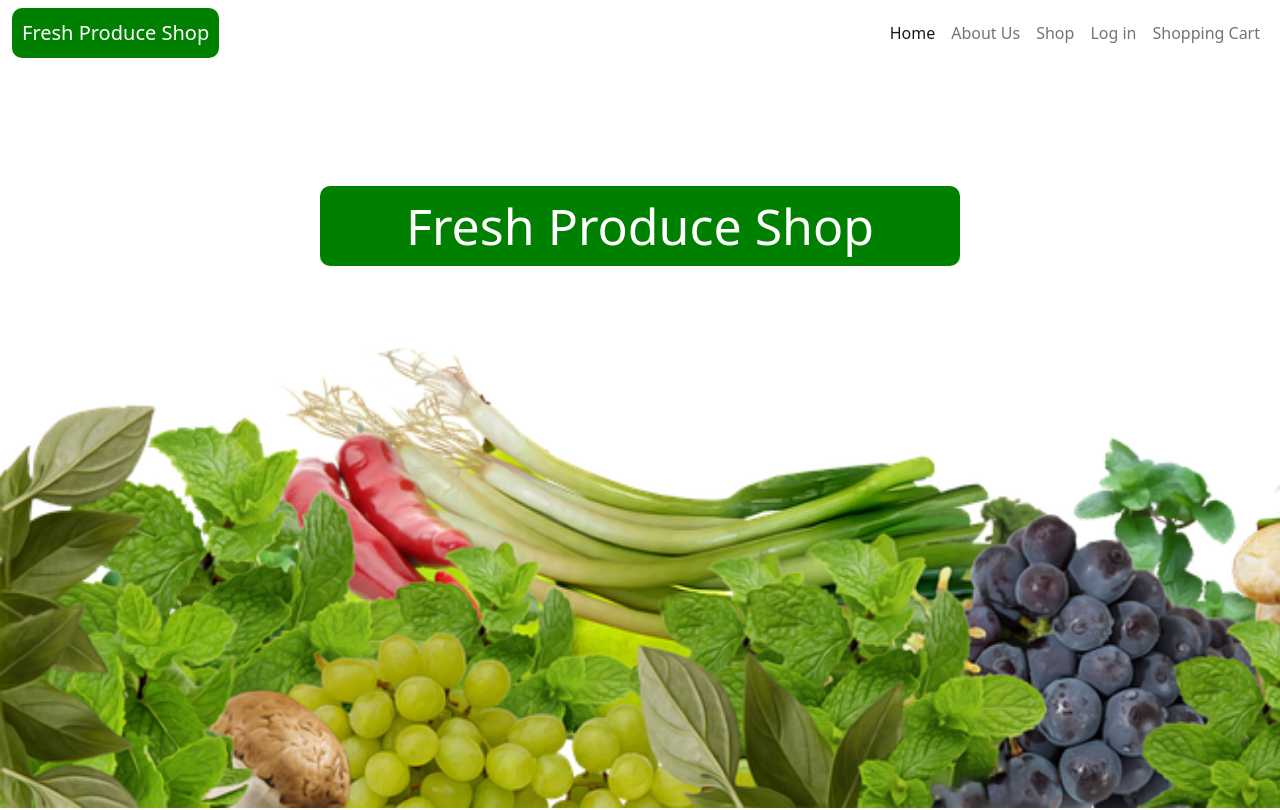
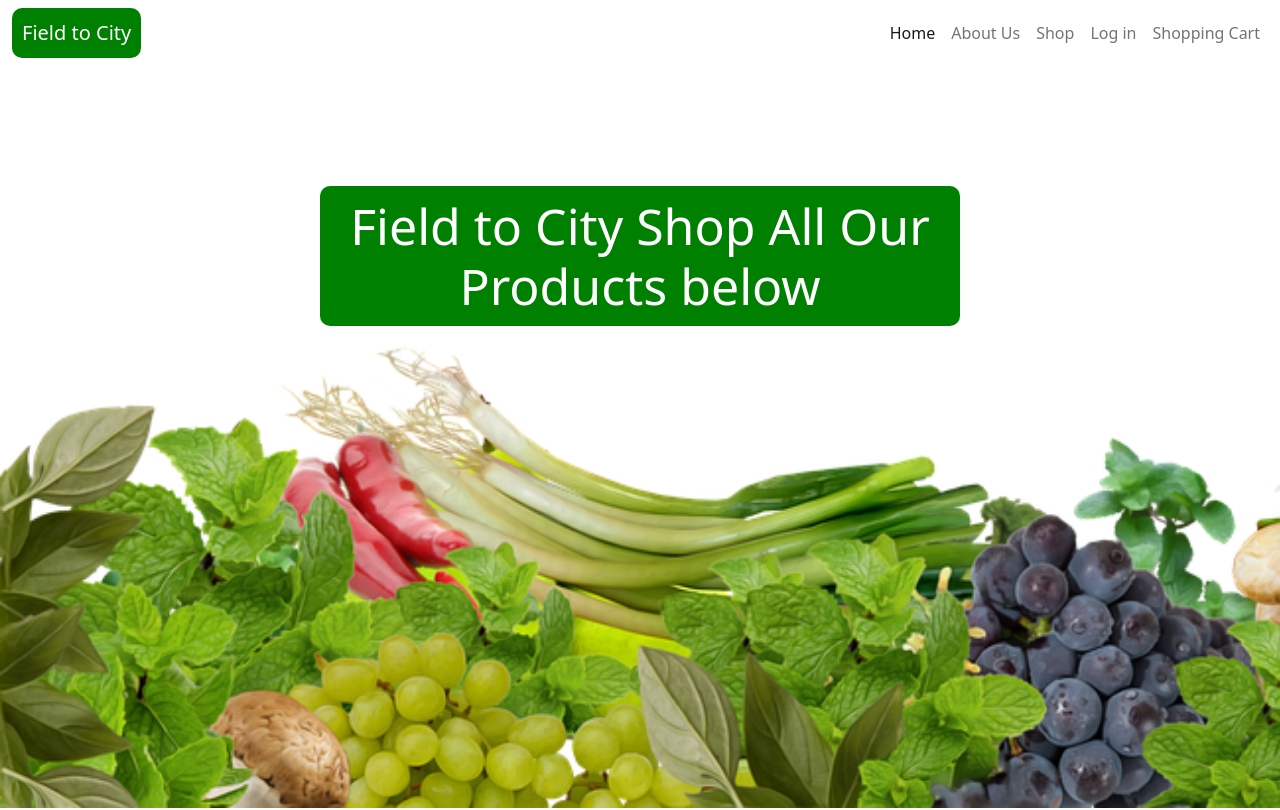
Before and after one commit to fshkokani/Farm-to-City, a plain HTML site: page products.html in a window 1280 px wide. Shown: the top 810 px of the page. Drawn offline with nearby package versions, Linux system fonts and the light colour scheme; no server answers.

Commit message:
change name

```diff
--- a/products.html
+++ b/products.html
@@ -15,7 +15,7 @@
   <nav class="navbar navbar-expand-md navbar-light">
     <div class="container-fluid">
       <a class="navbar-brand" style="color:white" href="#">
-        Fresh Produce Shop
+        Field to City
       </a>
       <button class="navbar-toggler" type="button" data-bs-toggle="collapse" data-bs-target="#navbarNav" aria-controls="navbarNav" aria-expanded="false" aria-label="Toggle navigation">
         <span class="navbar-toggler-icon"></span>
@@ -48,7 +48,9 @@
         <br>
         <br>
         <h2 class="col-6">
-          Fresh Produce Shop
+          Field to City
+          Shop All Our Products
+          below
           <br>
         </h2>
       </div>
```
Also changed, not shown: index.html (+2 -2 lines).
